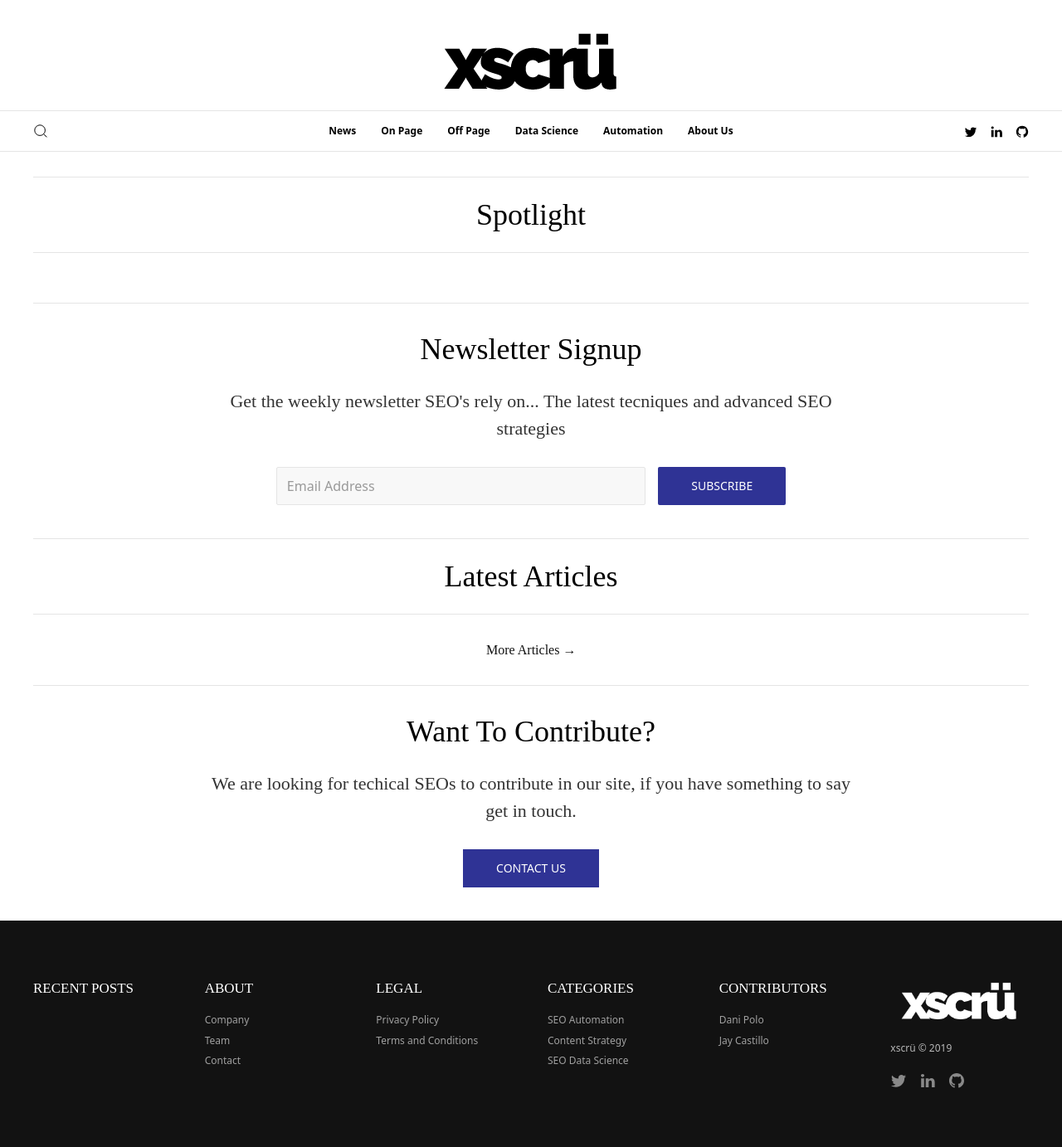
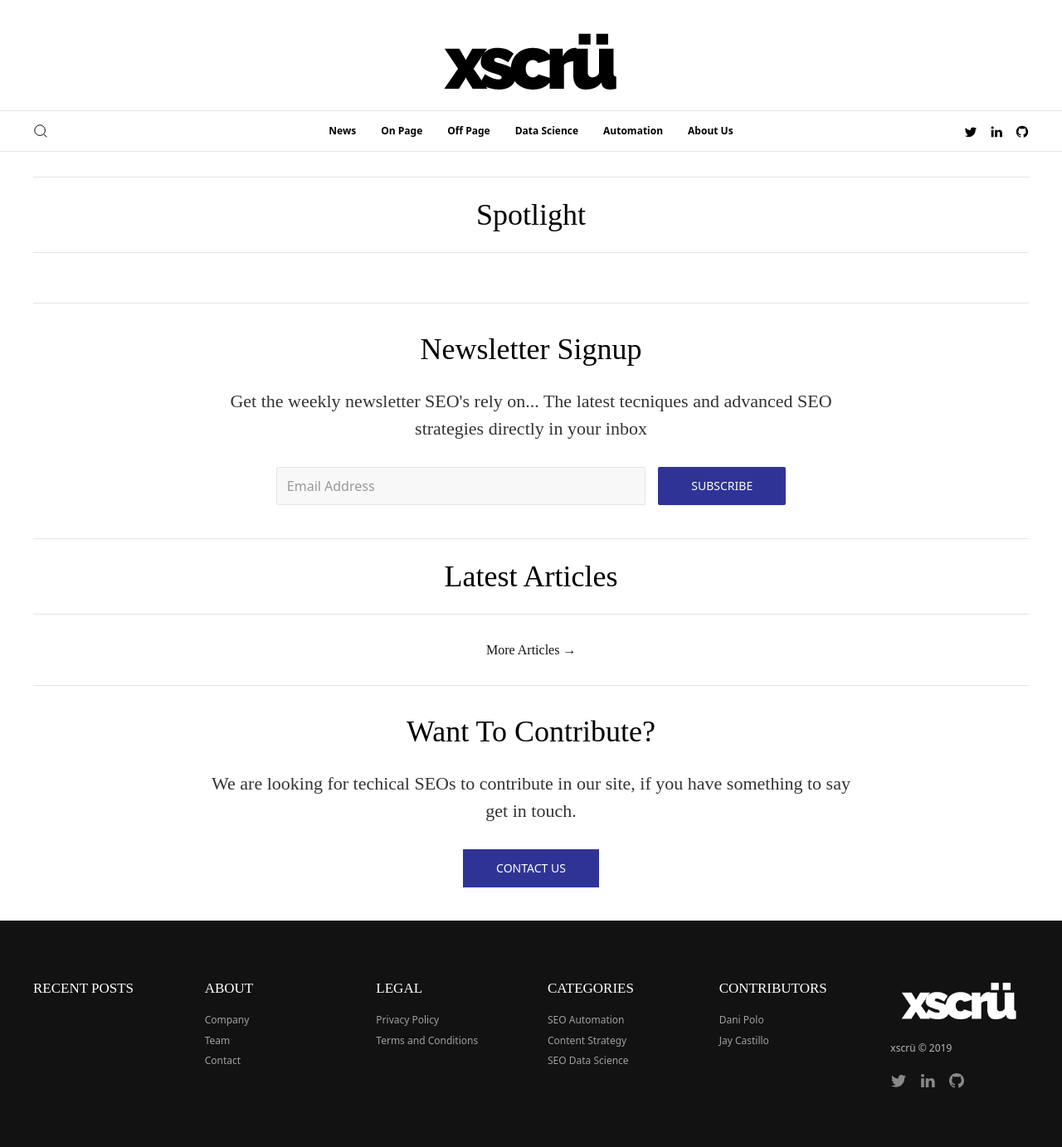
Before and after one commit to danipolo/danipolo.github.io, a Jekyll site: the page built from index.md, in a window 1280 px wide. Shown: the whole page at 83% size. Built offline with Jekyll 4.4.1, drawn with Linux system fonts in a browser that asks for light colours.

```diff
--- a/index.md
+++ b/index.md
@@ -11,7 +11,7 @@ layout: full
 {% include section-spotlight.html title="Spotlight" %}
 
 
-{% include section-mailchimp.html title="Newsletter Signup" text="Get the weekly newsletter SEO's rely on... The latest tecniques and advanced SEO strategies" button_text="Subscribe" %}
+{% include section-mailchimp.html title="Newsletter Signup" text="Get the weekly newsletter SEO's rely on... The latest tecniques and advanced SEO strategies directly in your inbox" button_text="Subscribe" %}
 
 
 {% include section-latest.html title="Latest Articles" limit="4" more="More Articles" %}
```
